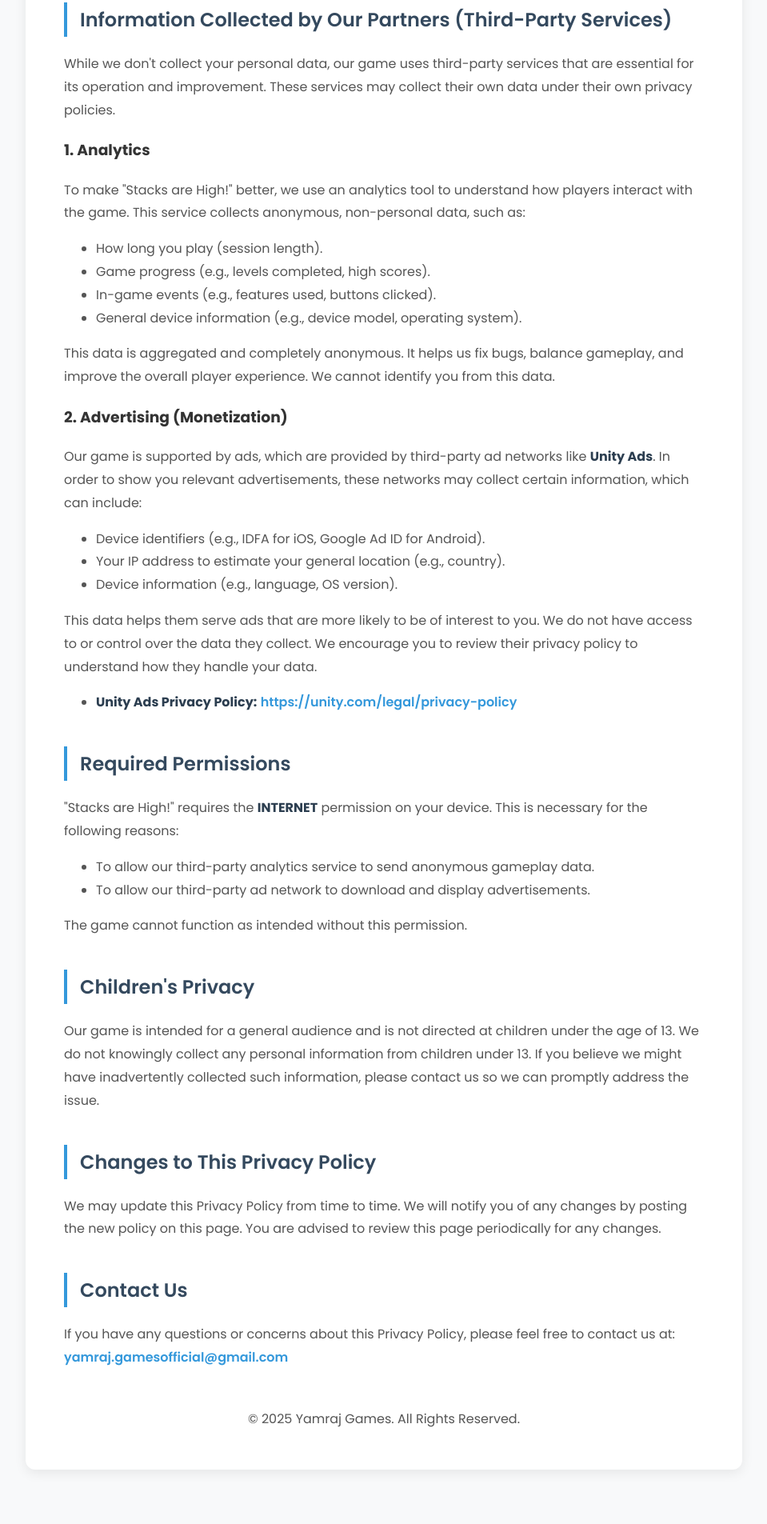
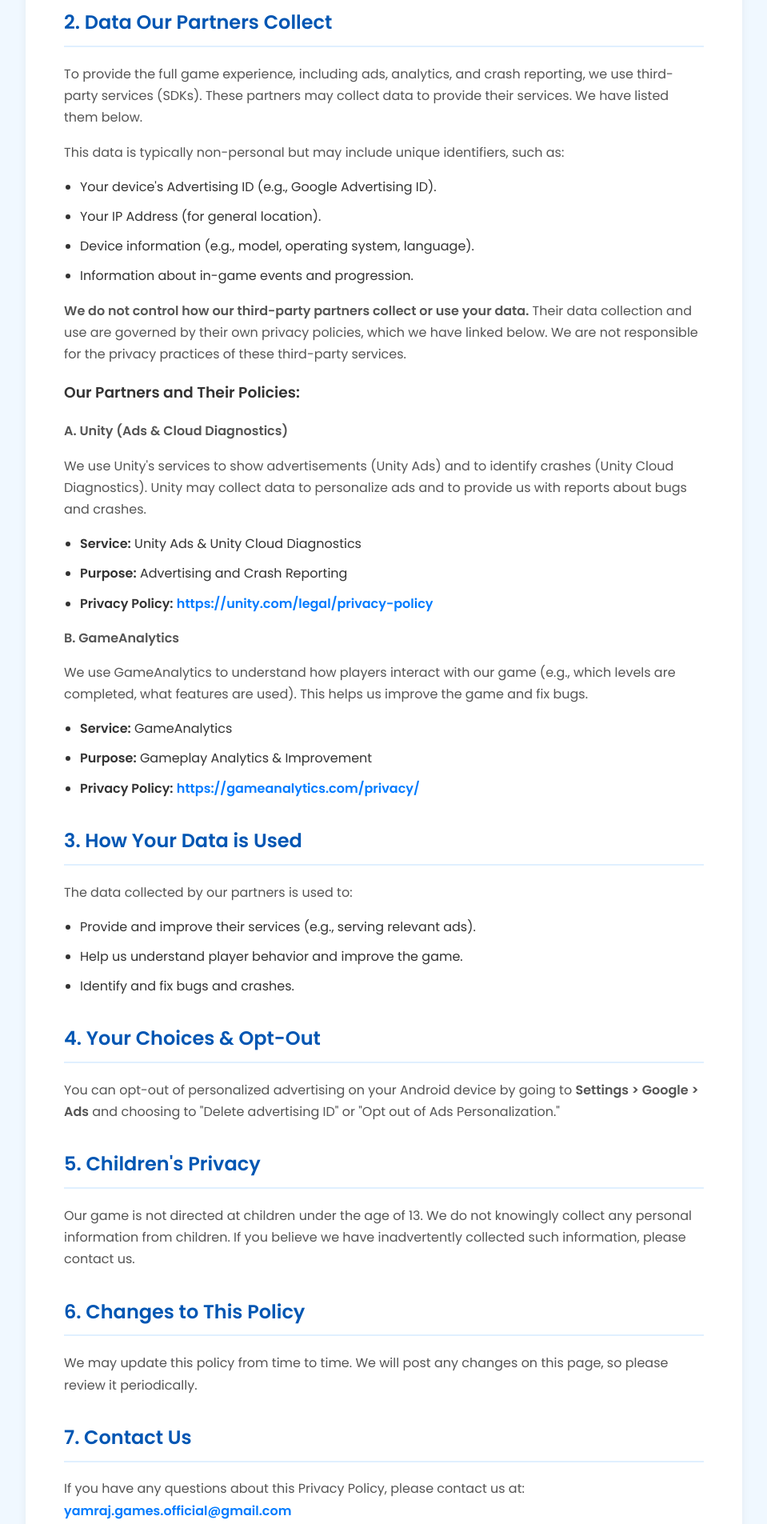
Before and after one commit to yamrajgames/yamrajgames.github.io, a plain HTML site: page stacksarehighprivacypolicy.html in a window 1280 px wide. Shown: the part 653-2558 px from the top of the page at 80% size, without its empty margins (160-1119 px from the left). Before the commit the page ends 2530 px from the top, so only its background shows below. Drawn offline with Linux system fonts and the light colour scheme.

Commit message:
Update stacksarehighprivacypolicy.html
Policy Update: 30/12/2025

```diff
--- a/stacksarehighprivacypolicy.html
+++ b/stacksarehighprivacypolicy.html
@@ -3,74 +3,63 @@
 <head>
     <meta charset="UTF-8">
     <meta name="viewport" content="width=device-width, initial-scale=1.0">
-    <title>Stacks are High! - Privacy Policy</title>
+    <title>Privacy Policy - Yamraj Games</title>
     <link rel="preconnect" href="https://fonts.googleapis.com">
     <link rel="preconnect" href="https://fonts.gstatic.com" crossorigin>
-    <link href="https://fonts.googleapis.com/css2?family=Poppins:wght@400;600;700&display=swap" rel="stylesheet">
+    <link href="https://fonts.googleapis.com/css2?family=Poppins:wght@400;600&display=swap" rel="stylesheet">
     <style>
         body {
             font-family: 'Poppins', sans-serif;
-            line-height: 1.8;
-            background-color: #f8f9fa;
+            background-color: #f0f8ff; /* Alice Blue - a very light sky blue */
             color: #333;
+            line-height: 1.7;
             margin: 0;
             padding: 20px;
         }
         .container {
             max-width: 800px;
             margin: 20px auto;
+            padding: 2rem 3rem;
             background-color: #ffffff;
-            padding: 2rem 3rem;
             border-radius: 12px;
-            box-shadow: 0 4px 15px rgba(0,0,0,0.08);
+            box-shadow: 0 4px 12px rgba(0, 0, 0, 0.05);
         }
         h1 {
-            color: #2c3e50;
+            color: #007bff; /* Bright Sky Blue */
+            text-align: center;
             font-size: 2.5rem;
-            font-weight: 700;
-            text-align: center;
-            border-bottom: 3px solid #e0e0e0;
-            padding-bottom: 1rem;
-            margin-bottom: 2rem;
+            margin-bottom: 1.5rem;
         }
         h2 {
-            color: #34495e;
+            color: #0056b3; /* Darker Sky Blue */
             font-size: 1.5rem;
-            font-weight: 600;
-            margin-top: 2.5rem;
-            border-left: 4px solid #3498db;
-            padding-left: 1rem;
+            border-bottom: 2px solid #e0f0ff;
+            padding-bottom: 8px;
+            margin-top: 2rem;
         }
-        p, li {
+        p {
             font-size: 1rem;
             color: #555;
         }
+        ul {
+            padding-left: 20px;
+        }
+        li {
+            margin-bottom: 10px;
+        }
         a {
-            color: #3498db;
+            color: #007bff;
             text-decoration: none;
             font-weight: 600;
-            transition: color 0.3s ease;
         }
         a:hover {
-            color: #2980b9;
+            text-decoration: underline;
         }
-        strong {
-            color: #2c3e50;
-        }
-        .footer {
+        .contact {
             text-align: center;
-            margin-top: 3rem;
+            margin-top: 2rem;
             font-size: 0.9rem;
-            color: #888;
-        }
-        /* Make it responsive */
-        @media (max-width: 600px) {
-            .container {
-                padding: 1.5rem;
-            }
-            h1 {
-                font-size: 2rem;
-            }
+            color: #777;
         }
     </style>
 </head>
@@ -78,88 +67,97 @@
 
     <div class="container">
         <h1>Privacy Policy</h1>
-        <p><strong>Effective Date:</strong> October 17, 2025</p>
+        <p><strong>Brand:</strong> Yamraj Games</p>
+        <p><strong>Game:</strong> Stacks are High!</p>
+        <p><strong>Effective Date:</strong> October 30, 2025</p>
 
         <p>
-            Thank you for playing "Stacks are High!". Your privacy is important to us. This Privacy Policy explains how we handle information in connection with our game.
+            Thank you for playing our game, "Stacks are High!" This Privacy Policy describes how Yamraj Games ("we," "us," or "our") and its partners collect, use, and handle your data.
         </p>
-
         <p>
             By downloading and playing our game, you agree to the collection and use of information as described in this policy.
         </p>
 
-        <h2>Information We Do Not Collect</h2>
+        <h2>1. Data We Do Not Collect</h2>
         <p>
-            We want to be crystal clear: <strong>We do not personally collect any personally identifiable information (PII) from you.</strong> This includes your name, email address, physical address, phone number, photos, or any other data that could directly identify you. We do not have servers that store this type of information.
+            We, Yamraj Games, do not personally collect or store any of your personally identifiable information (PII). We do not require you to create an account, and we do not have access to your name, email address, phone number, or other personal details.
         </p>
 
-        <h2>Information Collected by Our Partners (Third-Party Services)</h2>
+        <h2>2. Data Our Partners Collect</h2>
         <p>
-            While we don't collect your personal data, our game uses third-party services that are essential for its operation and improvement. These services may collect their own data under their own privacy policies.
+            To provide the full game experience, including ads, analytics, and crash reporting, we use third-party services (SDKs). These partners may collect data to provide their services. We have listed them below.
+        </p>
+        <p>
+            This data is typically non-personal but may include unique identifiers, such as:
+        </p>
+        <ul>
+            <li>Your device's Advertising ID (e.g., Google Advertising ID).</li>
+            <li>Your IP Address (for general location).</li>
+            <li>Device information (e.g., model, operating system, language).</li>
+            <li>Information about in-game events and progression.</li>
+        </ul>
+
+        <p>
+            <strong>We do not control how our third-party partners collect or use your data.</strong> Their data collection and use are governed by their own privacy policies, which we have linked below. We are not responsible for the privacy practices of these third-party services.
         </p>
 
-        <h3>1. Analytics</h3>
+        <h3>Our Partners and Their Policies:</h3>
+
         <p>
-            To make "Stacks are High!" better, we use an analytics tool to understand how players interact with the game. This service collects anonymous, non-personal data, such as:
+            <strong>A. Unity (Ads & Cloud Diagnostics)</strong>
+        </p>
+        <p>
+            We use Unity's services to show advertisements (Unity Ads) and to identify crashes (Unity Cloud Diagnostics). Unity may collect data to personalize ads and to provide us with reports about bugs and crashes.
         </p>
         <ul>
-            <li>How long you play (session length).</li>
-            <li>Game progress (e.g., levels completed, high scores).</li>
-            <li>In-game events (e.g., features used, buttons clicked).</li>
-            <li>General device information (e.g., device model, operating system).</li>
+            <li><strong>Service:</strong> Unity Ads & Unity Cloud Diagnostics</li>
+            <li><strong>Purpose:</strong> Advertising and Crash Reporting</li>
+            <li><strong>Privacy Policy:</strong> <a href="https://unity.com/legal/privacy-policy" target="_blank" rel="noopener noreferrer">https://unity.com/legal/privacy-policy</a></li>
         </ul>
+
         <p>
-            This data is aggregated and completely anonymous. It helps us fix bugs, balance gameplay, and improve the overall player experience. We cannot identify you from this data.
+            <strong>B. GameAnalytics</strong>
+        </p>
+        <p>
+            We use GameAnalytics to understand how players interact with our game (e.g., which levels are completed, what features are used). This helps us improve the game and fix bugs.
+        </p>
+        <ul>
+            <li><strong>Service:</strong> GameAnalytics</li>
+            <li><strong>Purpose:</strong> Gameplay Analytics & Improvement</li>
+            <li><strong>Privacy Policy:</strong> <a href="https://gameanalytics.com/privacy/" target="_blank" rel="noopener noreferrer">https://gameanalytics.com/privacy/</a></li>
+        </ul>
+
+        <h2>3. How Your Data is Used</h2>
+        <p>
+            The data collected by our partners is used to:
+        </p>
+        <ul>
+            <li>Provide and improve their services (e.g., serving relevant ads).</li>
+            <li>Help us understand player behavior and improve the game.</li>
+            <li>Identify and fix bugs and crashes.</li>
+        </ul>
+
+        <h2>4. Your Choices & Opt-Out</h2>
+        <p>
+            You can opt-out of personalized advertising on your Android device by going to <strong>Settings &gt; Google &gt; Ads</strong> and choosing to "Delete advertising ID" or "Opt out of Ads Personalization."
         </p>
 
-        <h3>2. Advertising (Monetization)</h3>
+        <h2>5. Children's Privacy</h2>
         <p>
-            Our game is supported by ads, which are provided by third-party ad networks like <strong>Unity Ads</strong>. In order to show you relevant advertisements, these networks may collect certain information, which can include:
-        </p>
-        <ul>
-            <li>Device identifiers (e.g., IDFA for iOS, Google Ad ID for Android).</li>
-            <li>Your IP address to estimate your general location (e.g., country).</li>
-            <li>Device information (e.g., language, OS version).</li>
-        </ul>
-        <p>
-            This data helps them serve ads that are more likely to be of interest to you. We do not have access to or control over the data they collect. We encourage you to review their privacy policy to understand how they handle your data.
-        </p>
-        <ul>
-            <li><strong>Unity Ads Privacy Policy:</strong> <a href="https://unity.com/legal/privacy-policy" target="_blank" rel="noopener noreferrer">https://unity.com/legal/privacy-policy</a></li>
-        </ul>
-
-        <h2>Required Permissions</h2>
-        <p>
-            "Stacks are High!" requires the <strong>INTERNET</strong> permission on your device. This is necessary for the following reasons:
-        </p>
-        <ul>
-            <li>To allow our third-party analytics service to send anonymous gameplay data.</li>
-            <li>To allow our third-party ad network to download and display advertisements.</li>
-        </ul>
-        <p>
-            The game cannot function as intended without this permission.
+            Our game is not directed at children under the age of 13. We do not knowingly collect any personal information from children. If you believe we have inadvertently collected such information, please contact us.
         </p>
 
-        <h2>Children's Privacy</h2>
+        <h2>6. Changes to This Policy</h2>
         <p>
-            Our game is intended for a general audience and is not directed at children under the age of 13. We do not knowingly collect any personal information from children under 13. If you believe we might have inadvertently collected such information, please contact us so we can promptly address the issue.
+            We may update this policy from time to time. We will post any changes on this page, so please review it periodically.
         </p>
 
-        <h2>Changes to This Privacy Policy</h2>
+        <h2>7. Contact Us</h2>
         <p>
-            We may update this Privacy Policy from time to time. We will notify you of any changes by posting the new policy on this page. You are advised to review this page periodically for any changes.
+            If you have any questions about this Privacy Policy, please contact us at:
+            <br>
+            <a href="mailto:yamraj.games.official@gmail.com">yamraj.games.official@gmail.com</a>
         </p>
-
-        <h2>Contact Us</h2>
-        <p>
-            If you have any questions or concerns about this Privacy Policy, please feel free to contact us at:
-            <br>
-            <a href="mailto:yamraj.gamesofficial@gmail.com">yamraj.gamesofficial@gmail.com</a>
-        </p>
-
-        <div class="footer">
-            <p>&copy; 2025 Yamraj Games. All Rights Reserved.</p>
-        </div>
     </div>
 
 </body>
```
